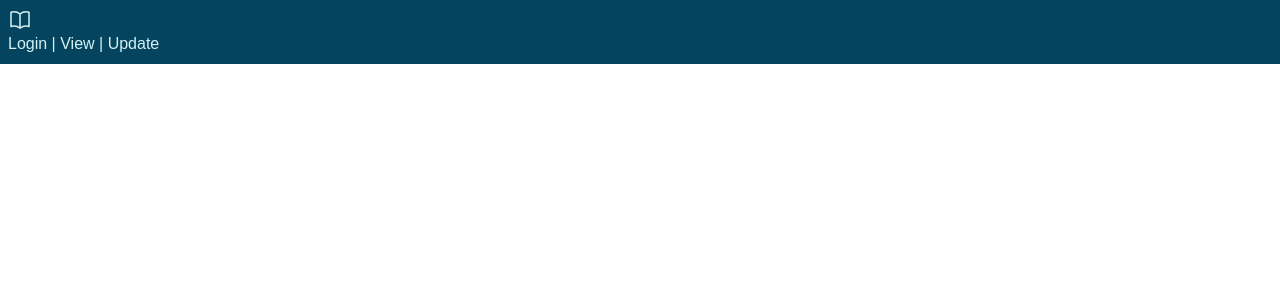
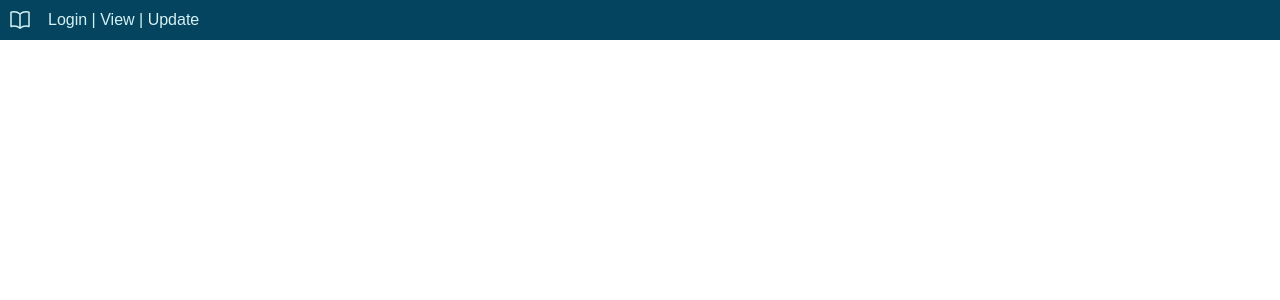
Before and after one commit to jmychalm13/student-portal, a React (Vite) app: page / in a window 1280 px wide. Shown: the top 300 px of the page. Built offline with nearby package versions, Linux system fonts and the light colour scheme.

Commit message:
completed nav styling

```diff
--- a/src/Header.jsx
+++ b/src/Header.jsx
@@ -1,7 +1,8 @@
 export function Header() {
   return (
     <header>
-      <nav className="p-2">
+      <nav className="p-2 flex items-center justify-between flex-wrap">
+        <div className="flex justify-between">
           <svg
             xmlns="http://www.w3.org/2000/svg"
             fill="none"
@@ -16,7 +17,10 @@ export function Header() {
               d="M12 6.042A8.967 8.967 0 006 3.75c-1.052 0-2.062.18-3 .512v14.25A8.987 8.987 0 016 18c2.305 0 4.408.867 6 2.292m0-14.25a8.966 8.966 0 016-2.292c1.052 0 2.062.18 3 .512v14.25A8.987 8.987 0 0018 18a8.967 8.967 0 00-6 2.292m0-14.25v14.25"
             />
           </svg>
+          <div className="pl-4 links">
             <a href="#">Login</a> | <a href="#">View</a> | <a href="#">Update</a>
+          </div>
+        </div>
       </nav>
     </header>
   );
```
Lines whose indentation alone changed are shown as unchanged.
